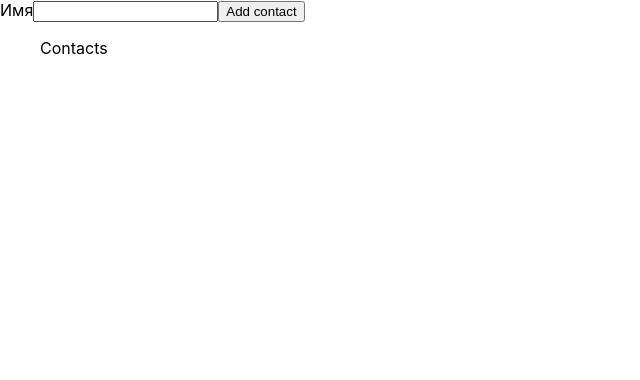
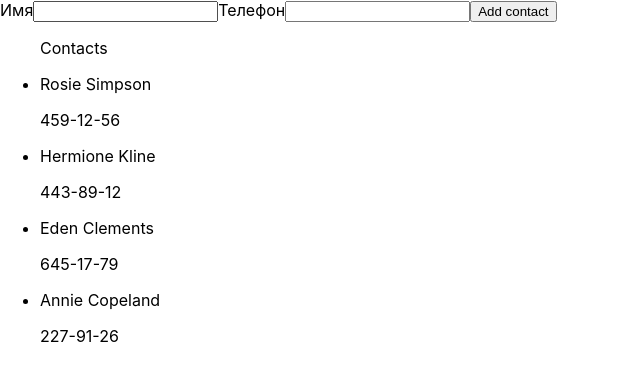
Before and after one commit to Fenickss/goit-react-hw-02-phonebook, a React (Create React App) app in the folder my-app/: page / in a window 1280 px wide. Shown: the top 380 px of the page, without its empty margins (0-640 px from the left). Built offline with nearby package versions, Linux system fonts and the light colour scheme.

Commit message:
добавил телефон

```diff
--- a/my-app/src/App.js
+++ b/my-app/src/App.js
@@ -5,15 +5,23 @@
 import ContactList from "./Components/ContactList";
 import shortid from "shortid";
 
-
 class App extends Component {
   state = {
-    contacts: [],
+    contacts: [
+      { id: "id-1", name: "Rosie Simpson", number: "459-12-56" },
+      { id: "id-2", name: "Hermione Kline", number: "443-89-12" },
+      { id: "id-3", name: "Eden Clements", number: "645-17-79" },
+      { id: "id-4", name: "Annie Copeland", number: "227-91-26" },
+    ],
+    filter: "",
+    name: "",
+    number: "",
   };
 
-  addContact = (name, id) => {
+  addContact = (name, number) => {
     const contact = {
       name,
+      number,
       id: shortid.generate(),
     };
 
@@ -25,8 +33,6 @@
   formSubmitHandler = (date) => {
     console.log(date);
   };
-
-  // addContact = (event) => {};
 
   render() {
     const { contacts } = this.state;
--- a/my-app/src/Components/ContactList/ContactList.jsx
+++ b/my-app/src/Components/ContactList/ContactList.jsx
@@ -3,9 +3,10 @@
 const ContactList = ({ contacts }) => (
   <ul>
     <p>Contacts</p>
-    {contacts.map(({ name, id }) => (
+    {contacts.map(({ name, id, number }) => (
       <li key={id}>
         <p>{name}</p>
+        <p>{number}</p>
       </li>
     ))}
   </ul>
--- a/my-app/src/Components/FormContact/FormContact.jsx
+++ b/my-app/src/Components/FormContact/FormContact.jsx
@@ -4,6 +4,7 @@
 class FormContact extends Component {
   state = {
     name: "",
+    number: "",
   };
 
   handleChange = (event) => {
@@ -15,14 +16,13 @@
   handleSubmit = (event) => {
     event.preventDefault();
 
-    this.props.onSubmit(this.state.name);
-
+    this.props.onSubmit(this.state.name, this.state.number);
     console.log(this.state);
     this.reset();
   };
 
   reset = () => {
-    this.setState({ name: "" });
+    this.setState({ name: "", number: "" });
   };
 
   render() {
@@ -41,6 +41,20 @@
             onChange={this.handleChange}
           />
         </label>
+
+        <label id={shortid.generate()}>
+          Телефон
+          <input
+            id={shortid.generate()}
+            type="tel"
+            name="number"
+            value={this.state.number}
+            pattern="\+?\d{1,4}?[-.\s]?\(?\d{1,3}?\)?[-.\s]?\d{1,4}[-.\s]?\d{1,4}[-.\s]?\d{1,9}"
+            title="Phone number must be digits and can contain spaces, dashes, parentheses and can start with +"
+            required
+            onChange={this.handleChange}
+          />
+        </label>
         <button type="submit">Add contact</button>
       </form>
     );
```
